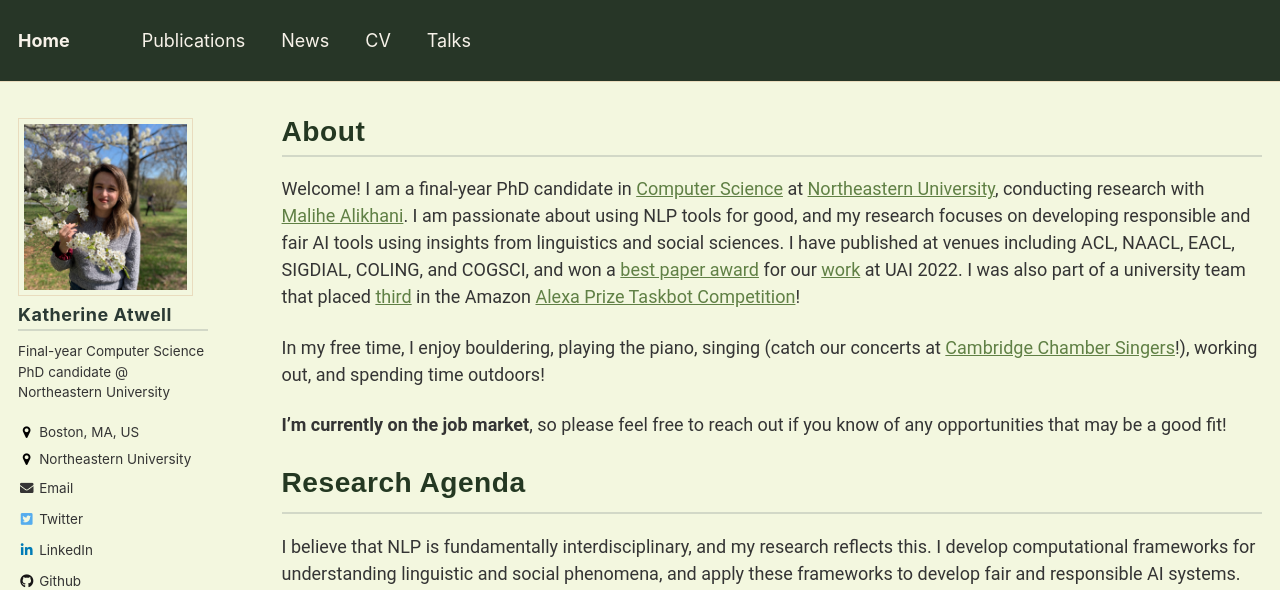
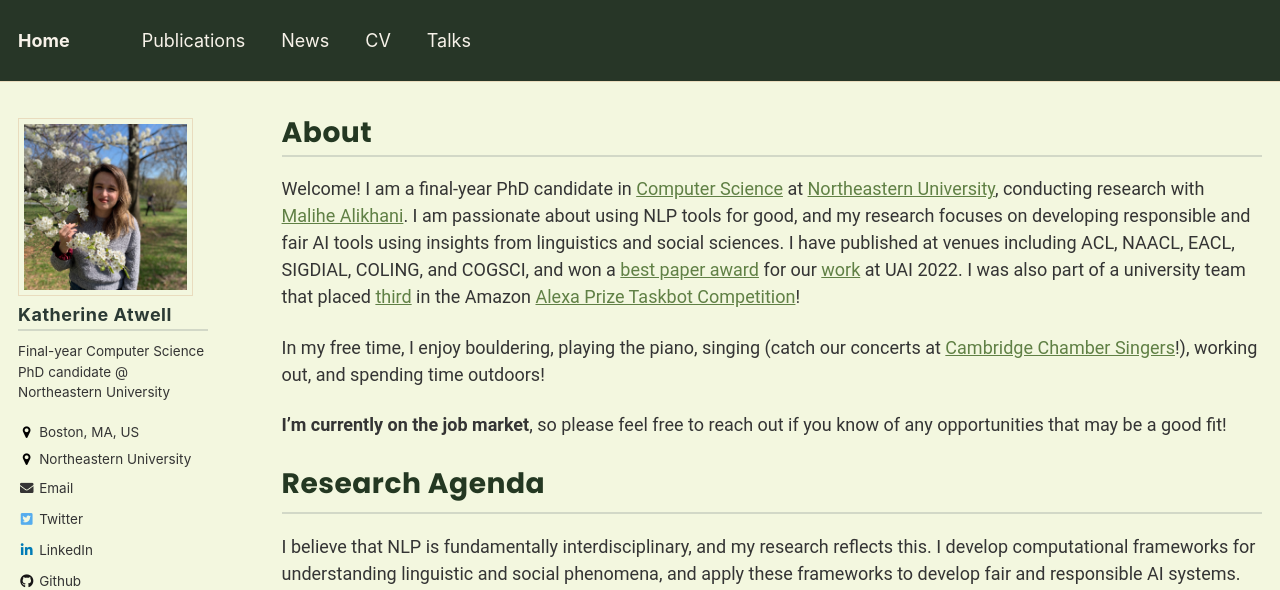
Before and after one commit to katherine-atwell/katherine-atwell.github.io, a Jekyll site: the page built from _pages/about.md, in a window 1280 px wide. Shown: the top 590 px of the page. Built offline with Jekyll 4.4.1, drawn with Linux system fonts in a browser that asks for light colours; nearby versions of some CDN libraries.

Commit message:
include google fonts

```diff
--- a/_includes/head.html
+++ b/_includes/head.html
@@ -5,6 +5,7 @@
 {% include seo.html %}
 
 <link href="{% if site.atom_feed.path %}{{ site.atom_feed.path }}{% else %}{{ base_path }}/feed.xml{% endif %}" type="application/atom+xml" rel="alternate" title="{{ site.title }} Feed">
+<link href="https://fonts.googleapis.com/css2?family=Poppins:wght@400;600;700&family=Crimson+Pro:wght@400;500;600&display=swap" rel="stylesheet">
 
 <!-- http://t.co/dKP3o1e -->
 <meta name="HandheldFriendly" content="True">
```
